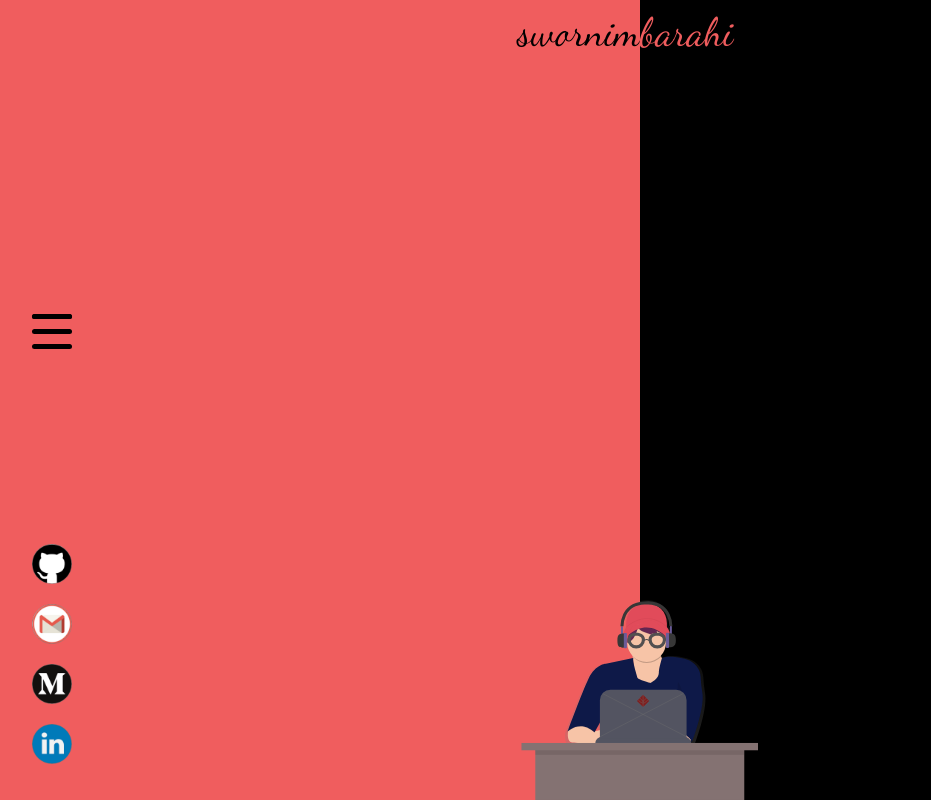
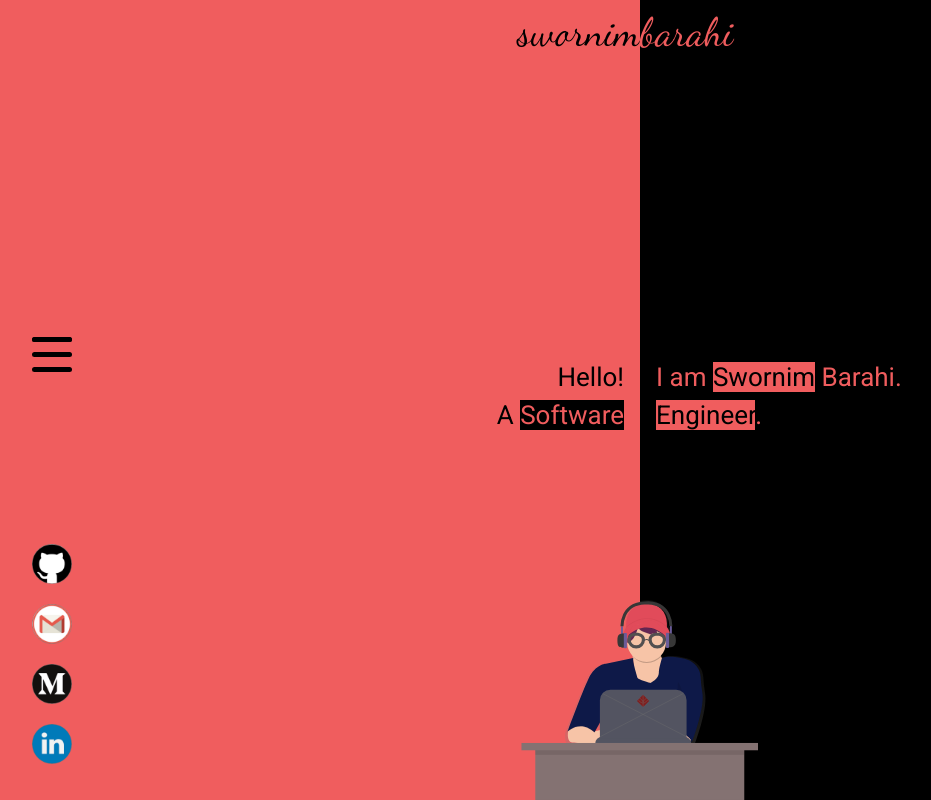
Before and after one commit to swornimbarahi/portfolio-sora, a React (Create React App) app: page / in a window 1280 px wide. Shown: the whole page, without its empty margins (0-931 px from the left). Built offline with nearby package versions, Linux system fonts and the light colour scheme.

Commit message:
Added intro line

```diff
--- a/src/App.tsx
+++ b/src/App.tsx
@@ -14,16 +14,7 @@ const App: FunctionComponent = () => {
       <SideMenu />
       <Background />
       <Logo />
-      <div
-        className={classnames(
-          "ui-body",
-          "ui-position--relative",
-          "ui-layer--3",
-          "ui-ma"
-        )}
-      >
-        <MainPage />
-      </div>
+      <MainPage />
     </div>
   );
 };
--- a/src/components/MenuButton/index.module.scss
+++ b/src/components/MenuButton/index.module.scss
@@ -2,7 +2,7 @@
   width: 40px;
   height: 30px;
   position: relative;
-  margin: 70px auto;
+  margin: auto;
   transform: rotate(0deg);
   transition: 0.5s ease-in-out;
   cursor: pointer;
--- a/src/sections/MainPage/index.module.scss
+++ b/src/sections/MainPage/index.module.scss
@@ -1,3 +1,26 @@
 .main-picture {
   height: 25vh;
+  left: 50%;
 }
+
+.focus-in-contract-bck {
+	animation: focus-in-contract-bck 1s cubic-bezier(0.250, 0.460, 0.450, 0.940) both;
+}
+
+@keyframes focus-in-contract-bck {
+  0% {
+    letter-spacing: 1em;
+    -webkit-transform: translateZ(300px);
+            transform: translateZ(300px);
+    -webkit-filter: blur(12px);
+            filter: blur(12px);
+    opacity: 0;
+  }
+  100% {
+    -webkit-transform: translateZ(12px);
+            transform: translateZ(12px);
+    -webkit-filter: blur(0);
+            filter: blur(0);
+    opacity: 1;
+  }
+}
--- a/src/sections/MainPage/index.tsx
+++ b/src/sections/MainPage/index.tsx
@@ -8,17 +8,118 @@ import MainPicture from "../../assets/main_picture.svg";
 export const MainPage: FunctionComponent = () => {
 	return (
 		<div>
+			<div
+				className={classnames(
+					"ui-position--fixed",
+					"ui-vertical-align",
+					"ui-layer--4",
+					"ui-min-vh"
+				)}
+			>
+				<div>
+					<FirstLine />
+					<SecondLine />
+				</div>
+			</div>
 			<img
 				src={MainPicture}
 				alt=""
 				className={classnames(
 					"ui-position--fixed",
 					"ui-position--bottom-0",
+					"ui-layer--3",
+					"ui-ma",
 					"ui-axis--left",
-          "ui-ma",
 					styles["main-picture"]
 				)}
 			/>
 		</div>
 	);
 };
+
+const FirstLine: FunctionComponent = () => {
+	return (
+		<div
+			className={classnames(
+				"ui-flex",
+				"ui-h--6",
+				"ui-pb--1",
+				styles["focus-in-contract-bck"]
+			)}
+		>
+			<div
+				className={classnames(
+					"ui-min-vw--50",
+					"ui-text--right",
+					"ui-pl--5",
+					"ui-pr--2",
+					"ui-border-box"
+				)}
+			>
+				<div>Hello!</div>
+			</div>
+			<div
+				className={classnames(
+					"ui-min-vw--50",
+					"ui-text--left",
+					"ui-pr--5",
+					"ui-pl--2",
+					"ui-border-box",
+					"ui-color--red"
+				)}
+			>
+				<div>
+					I am{" "}
+					<span className={classnames("ui-bg--red", "ui-color--black")}>
+						Swornim
+					</span>{" "}
+					Barahi.
+				</div>
+			</div>
+		</div>
+	);
+};
+
+const SecondLine: FunctionComponent = () => {
+	return (
+		<div
+			className={classnames(
+				"ui-flex",
+				"ui-h--6",
+				"ui-pb--1",
+				styles["focus-in-contract-bck"]
+			)}
+		>
+			<div
+				className={classnames(
+					"ui-min-vw--50",
+					"ui-text--right",
+					"ui-pl--5",
+					"ui-pr--2",
+					"ui-border-box"
+				)}
+			>
+				<div>
+					A{" "}
+					<span className={classnames("ui-bg--black", "ui-color--red")}>
+						Software
+					</span>
+				</div>
+			</div>
+			<div
+				className={classnames(
+					"ui-min-vw--50",
+					"ui-text--left",
+					"ui-pr--5",
+					"ui-pl--2",
+					"ui-border-box",
+					"ui-color--red"
+				)}
+			>
+				<span className={classnames("ui-bg--red", "ui-color--black")}>
+        Engineer
+				</span>.
+			</div>
+		</div>
+	);
+};
--- a/src/sections/SideMenu/index.tsx
+++ b/src/sections/SideMenu/index.tsx
@@ -9,7 +9,7 @@ export const SideMenu: FunctionComponent = () => {
     <div
       className={classnames(
         "ui-position--fixed",
-        "ui-layer--3",
+        "ui-layer--9",
         "ui-min-vh",
         "ui-ml--4",
         "ui-mr--4",
--- a/src/styles/utils.scss
+++ b/src/styles/utils.scss
@@ -15,3 +15,7 @@
 .ui-shadow {
   box-shadow: 0 10px 10px 0 rgba(48, 48, 48, 0.07);
 }
+
+.ui-border-box {
+  box-sizing: border-box;
+}
```
Lines whose indentation alone changed are shown as unchanged.
